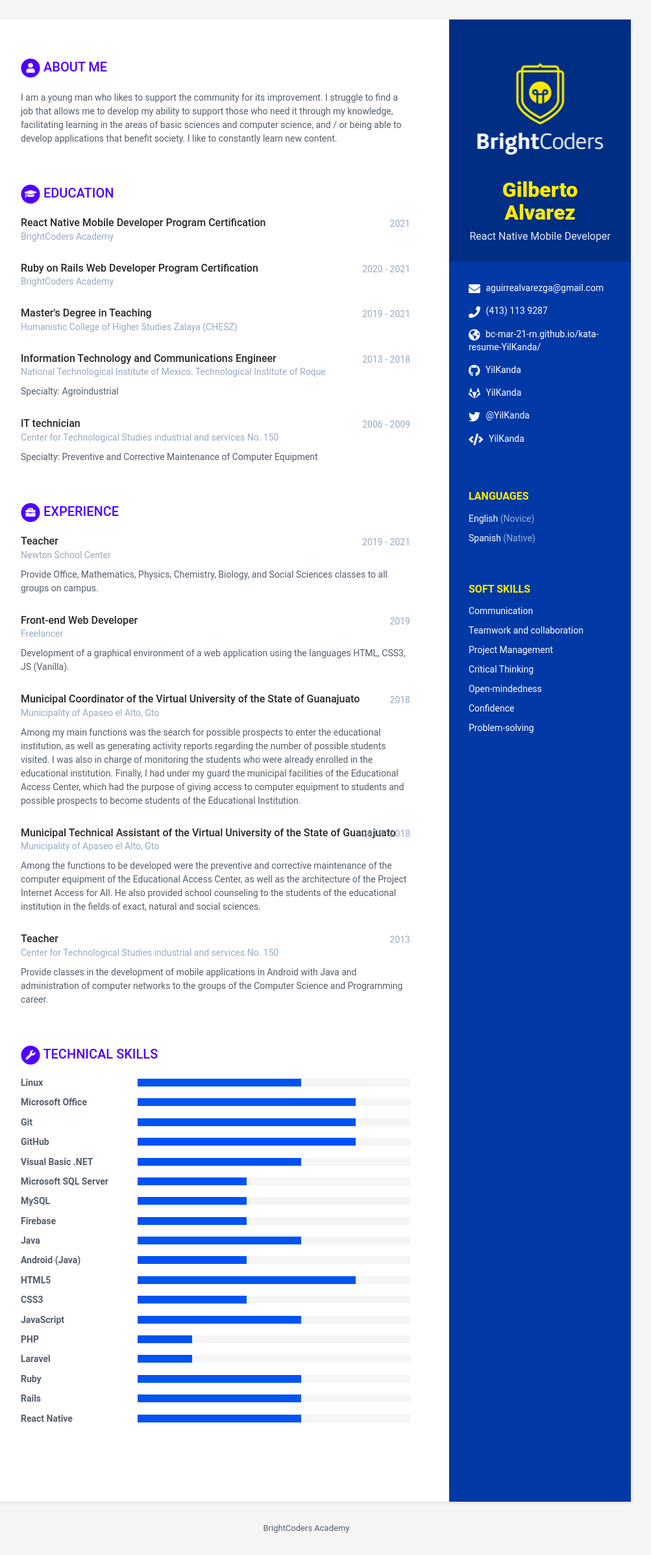
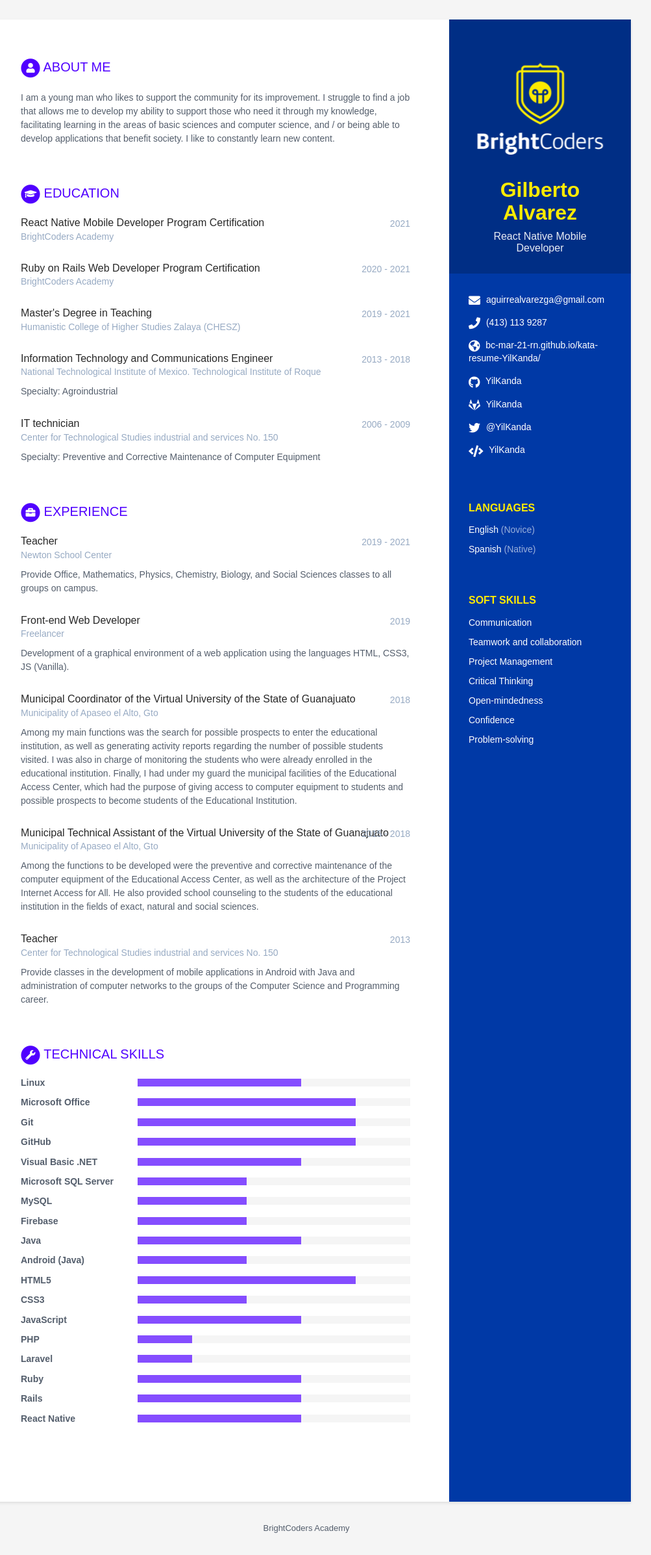
Before and after one commit to BC-MAR-21-RN/kata-resume-YilKanda, a Jekyll site: the page built from index.html, in a window 1280 px wide. Shown: the whole page at 65% size, without its empty margins (168-1171 px from the left). Built offline with Jekyll 4.4.1, drawn with Linux system fonts in a browser that asks for light colours.

Commit message:
Update _base.scss

```diff
--- a/_sass/_base.scss
+++ b/_sass/_base.scss
@@ -1,6 +1,6 @@
 /* ======= Base ======= */
 body {
-    font-family: 'Roboto', sans-serif;
+    font-family: 'Ubuntu', sans-serif;
     color: $text-color-secondary;
     background: $smoky-white;
     font-size: 14px;
@@ -249,14 +249,13 @@ p {
         margin-bottom: 12px;
     }
     .level-bar {
-        color: #ffeb00;
+
         height: 12px;
         background: $smoky-white;
     }
     .level-bar-inner {
-         color: #ffeb00;
         height: 12px;
-        background: lighten($theme-color, 15%);
+        background: lighten(#5000ff, 15%);
     }
 }
 
```
